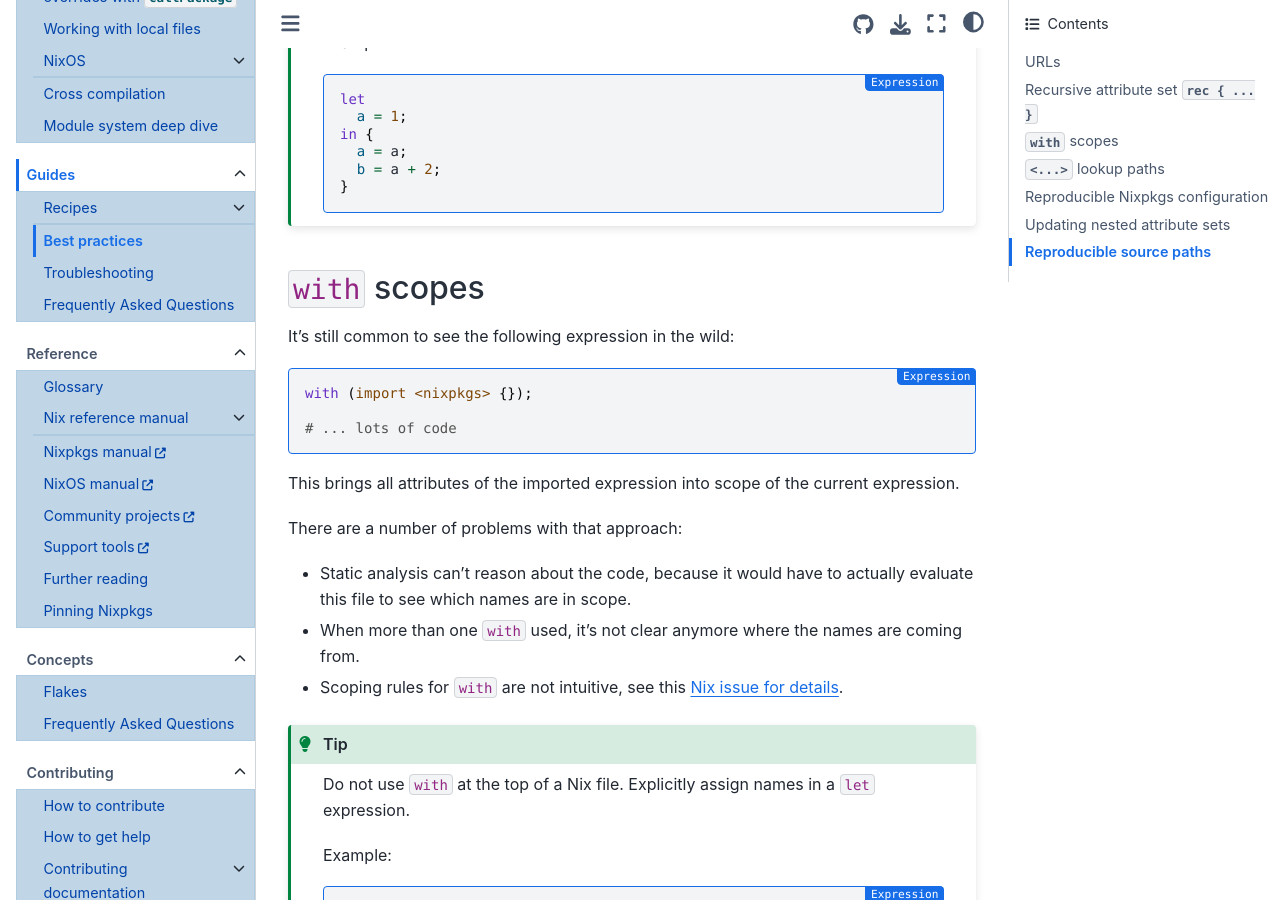
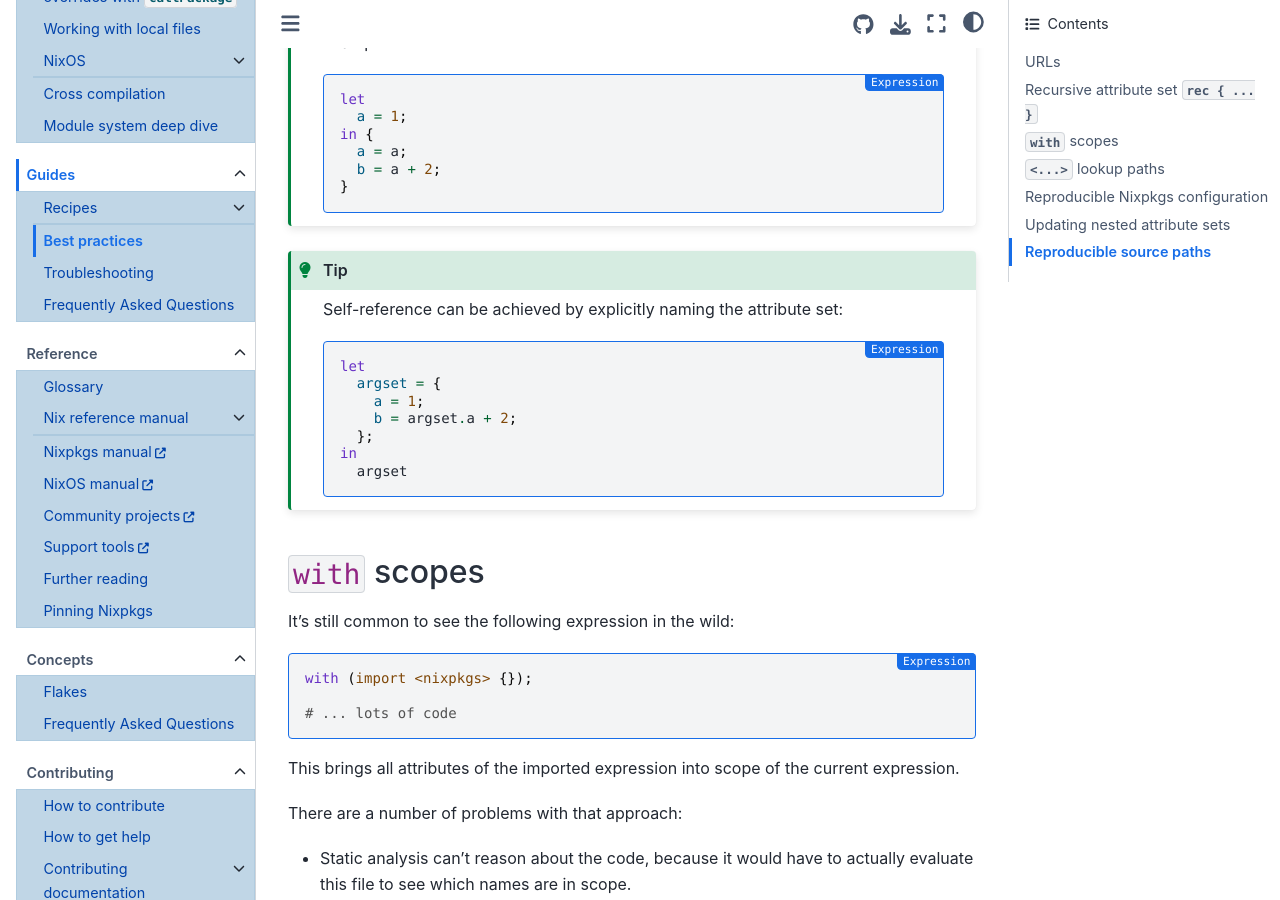
Before and after one commit to NixOS/nix.dev, a Sphinx documentation site: the page built from source/guides/best-practices.md, in a window 1280 px wide and 900 px high, scrolled down 1033 px. Built offline with Sphinx 7.4.7 and the Sphinx Book theme 1.1.4, drawn with Linux system fonts in a browser that asks for light colours.

Commit message:
best-practices: add a new tip for `rec`

````diff
--- a/source/guides/best-practices.md
+++ b/source/guides/best-practices.md
@@ -54,6 +54,20 @@ in {
 ```
 :::
 
+:::{tip}
+Self-reference can be achieved by explicitly naming the attribute set:
+
+```{code-block} nix
+:class: expression
+let
+  argset = {
+    a = 1;
+    b = argset.a + 2;
+  };
+in
+  argset
+```
+:::
 
 ## `with` scopes
 
````
